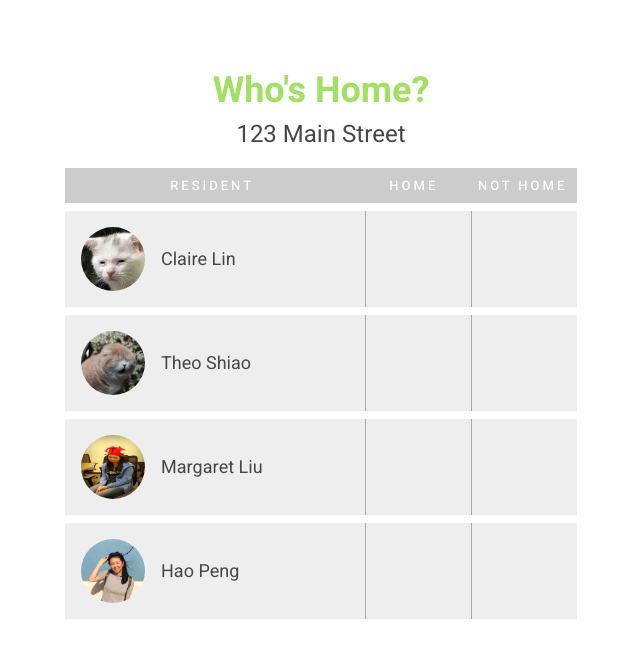
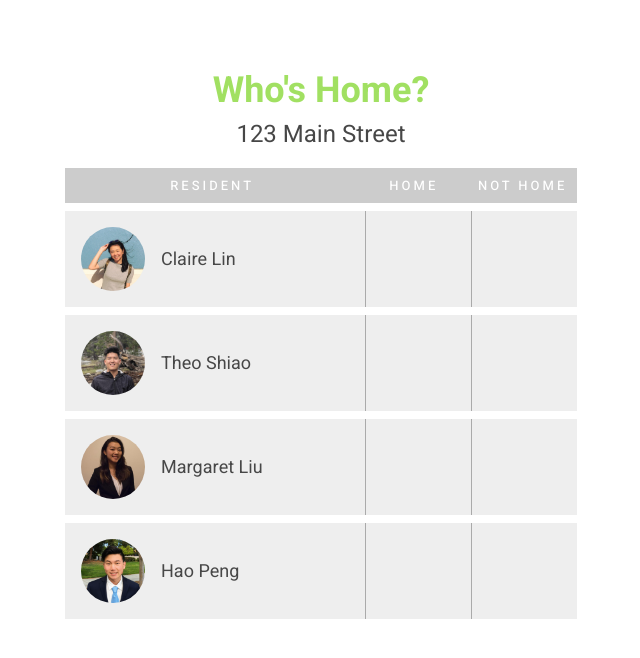
Before and after one commit to clairelin135/smartkeyrack, a Flask app: page / in a window 1280 px wide. Shown: the top 658 px of the page, without its empty margins (319-959 px from the left). Run offline with Flask 2, Linux system fonts and the light colour scheme; data that the repository does not hold is empty; some libraries are stand-ins or nearby versions.

Commit message:
modify images

```diff
--- a/templates/index.html
+++ b/templates/index.html
@@ -21,7 +21,7 @@
       </div>
       <div class="tablerow bg-light-gray mt2">
         <div class="resident pa3">
-          <img class="profile w3 h3 br-100 mr3" src="../static/img/claire.png"/>
+          <img class="profile w3 h3 br-100 mr3" src="../static/img/claire.jpg"/>
           <h4>Claire Lin</h4>
         </div>
         <div class="b--light-silver bl br at-home pa2">
@@ -41,7 +41,7 @@
       </div>
       <div class="tablerow bg-light-gray mt2">
         <div class="resident pa3">
-          <img class="profile w3 h3 br-100 mr3" src="../static/img/theo.png"/>
+          <img class="profile w3 h3 br-100 mr3" src="../static/img/theo.jpeg"/>
           <h4>Theo Shiao</h4>
         </div>
         <div class="b--light-silver bl br at-home pa2">
@@ -61,7 +61,7 @@
       </div>
       <div class="tablerow bg-light-gray mt2">
         <div class="resident pa3">
-          <img class="profile w3 h3 br-100 mr3" src="../static/img/margaret.jpg"/>
+          <img class="profile w3 h3 br-100 mr3" src="../static/img/margaret.jpeg"/>
           <h4>Margaret Liu</h4>
         </div>
         <div class="b--light-silver bl br at-home pa2">
@@ -81,7 +81,7 @@
       </div>
       <div class="tablerow bg-light-gray mt2">
         <div class="resident pa3">
-          <img class="profile w3 h3 br-100 mr3" src="../static/img/hao.jpg"/>
+          <img class="profile w3 h3 br-100 mr3" src="../static/img/hao.png"/>
           <h4>Hao Peng</h4>
         </div>
         <div class="b--light-silver bl br at-home pa2">
```
Also changed, not shown: static/img/claire.jpg (renamed from static/img/hao.jpg), static/img/claire.png (deleted), static/img/hao.png (added), static/img/margaret.jpeg (added), static/img/margaret.jpg (deleted), static/img/theo.jpeg (added), static/img/theo.png (deleted).
